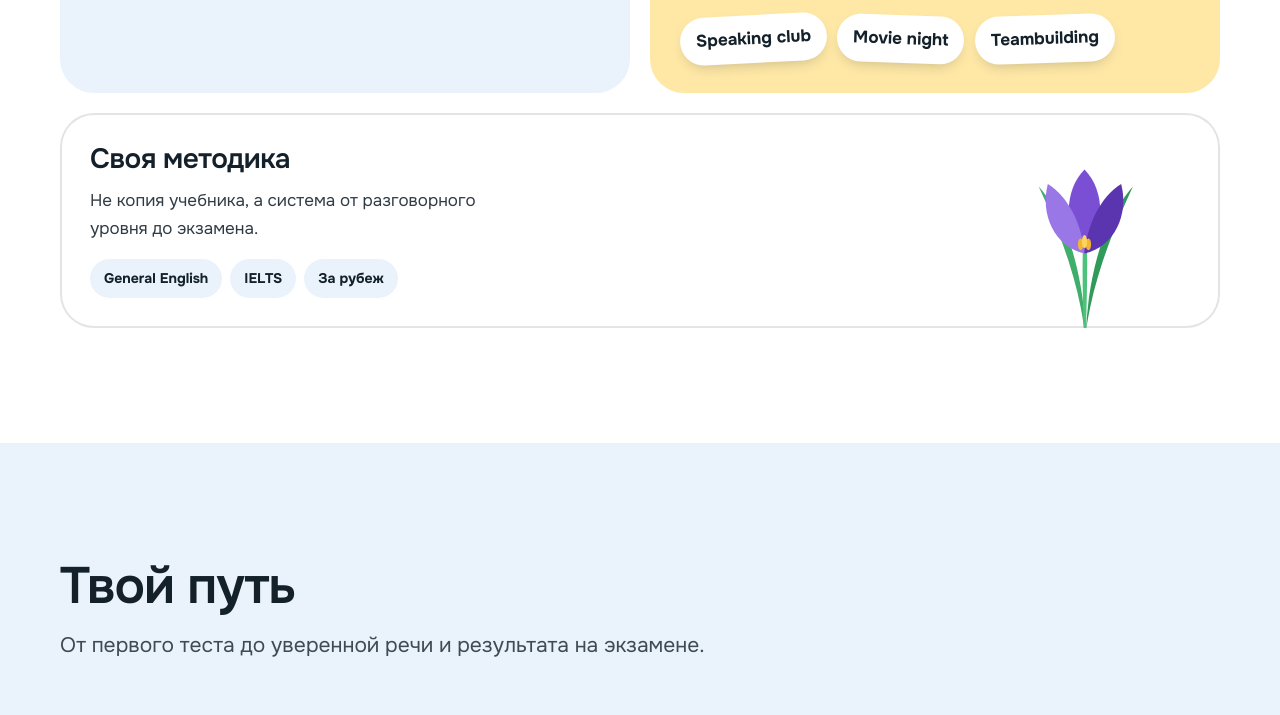
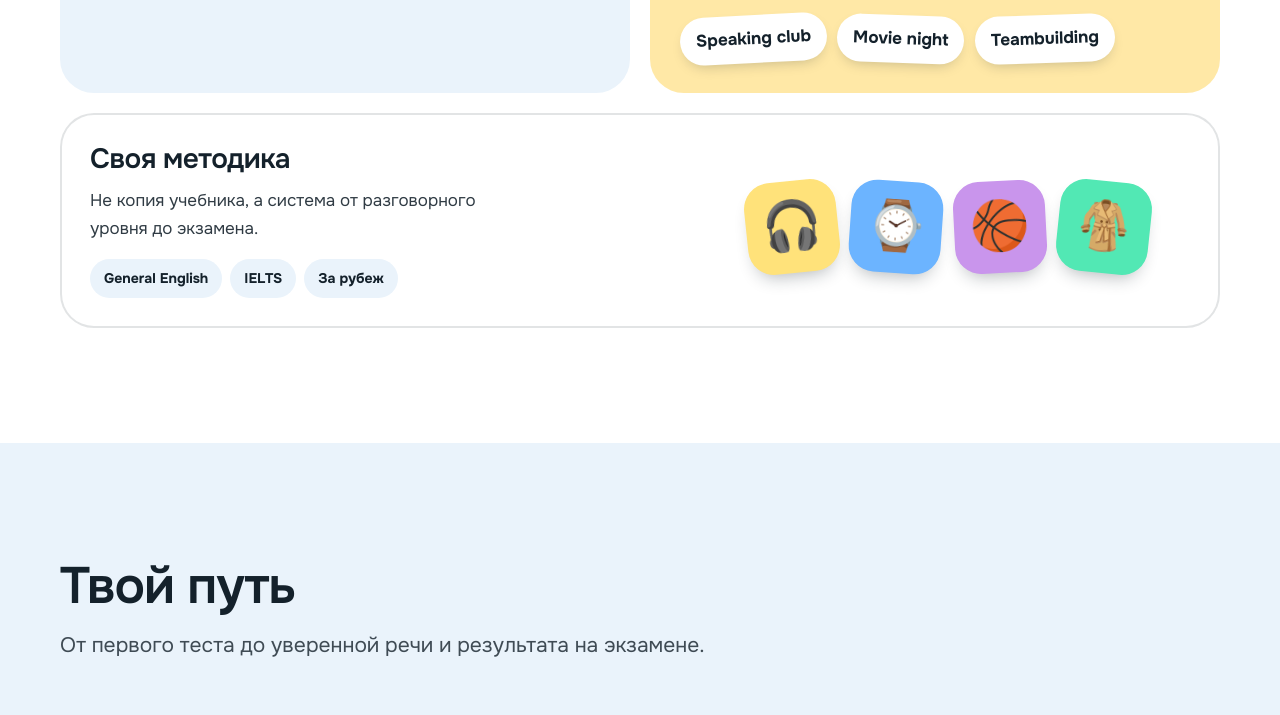
Before and after one commit to gdev49df/tcc, a plain HTML site: page index.html in a window 1280 px wide. Shown: the part 1472-2187 px from the top of the page. Drawn offline with Linux system fonts and the light colour scheme; a web font is replaced by a local one.

Commit message:
Блок методики: товары вместо цветка; исправлен веер билетов на телефоне
Co-Authored-By: Claude Sonnet 5.5 <noreply@anthropic.com>
Claude-Session: https://claude.ai/code/session_01LKqLCB77MGXcEHqkAecGMz

```diff
--- a/css/style.css
+++ b/css/style.css
@@ -254,3 +254,10 @@ html{overflow-x:clip}
 .pr h3{font-size:18px;line-height:1.25;padding:0 6px;min-height:2.5em;display:grid;align-items:center}
 .pr .ps{font-size:13px;opacity:.85;margin-top:6px}
 .pr.out{filter:grayscale(1);opacity:.6}
+
+.mini{display:flex;gap:12px;flex-wrap:wrap;margin-top:22px}
+.mini span{width:78px;height:78px;border-radius:26px;display:grid;place-items:center;font-size:40px;transform:rotate(var(--r,0deg));box-shadow:0 10px 18px -8px #14212b55;transition:transform .45s var(--spring)}
+.mini span:hover{transform:rotate(0) scale(1.12)}
+@media(min-width:900px){.t-full .mini{position:absolute;right:6%;top:50%;margin:-39px 0 0;flex-wrap:nowrap}.t-full .mini span{width:92px;height:92px;font-size:48px}}
+.fan .mt b{white-space:nowrap}
+@media(max-width:620px){.fan{height:340px}.fan .mt{width:250px;padding:16px 18px}.fan .mt b{font-size:20px}.fan .m2{left:46px;top:100px}.fan .m3{left:10px;top:196px}.fan .fc{width:110px;right:4px;top:auto;bottom:0}}
--- a/index.html
+++ b/index.html
@@ -23,7 +23,7 @@
 <div class="tile t-ink"><p style="opacity:.8;font-weight:700">Средний балл IELTS</p><div class="big7" data-count="7.0">7.0</div></div>
 <div class="tile t-acc"><img class="coinspin" src="assets/coin.png" alt=""><h3 style="font-size:20px">Крокус-коины</h3><p>Копи за уроки и меняй на подарки.</p></div>
 <div class="tile t-gold t-wide"><h3>Клубы и события</h3><p>Английский вне класса: говоришь с друзьями.</p><div class="sticks"><b style="--r:-3deg">Speaking club</b><b style="--r:2deg">Movie night</b><b style="--r:-2deg">Teambuilding</b></div></div>
-<div class="tile t-line t-full"><h3>Своя методика</h3><p>Не копия учебника, а система от разговорного уровня до экзамена.</p><div class="chipsrow"><span>General English</span><span>IELTS</span><span>За рубеж</span></div><img class="flw2" src="assets/crocus.svg" alt=""></div>
+<div class="tile t-line t-full"><h3>Своя методика</h3><p>Не копия учебника, а система от разговорного уровня до экзамена.</p><div class="chipsrow"><span>General English</span><span>IELTS</span><span>За рубеж</span></div><div class="mini" aria-hidden="true"><span style="--r:-6deg;background:#ffe27a">🎧</span><span style="--r:4deg;background:#6cb4ff">⌚</span><span style="--r:-3deg;background:#c995ec">🏀</span><span style="--r:6deg;background:#52e8b4">🧥</span></div></div>
 </div></div></section>
 <section class="sky"><div class="wrap"><h2>Твой путь</h2><p class="lead" style="margin-top:14px">От первого теста до уверенной речи и результата на экзамене.</p>
 <div class="path"><div class="stop"><div class="dot">1</div><h3>Тест уровня</h3><p>Узнаём, с чего начать.</p></div><div class="stop"><div class="dot">2</div><h3>Группа</h3><p>По уровню и возрасту.</p></div><div class="stop"><div class="dot">3</div><h3>Уроки и клубы</h3><p>Два учителя, практика, коины.</p></div><div class="stop"><div class="dot">7.0</div><h3>Результат</h3><p>Уверенный английский и IELTS.</p></div></div></div></section>
```
